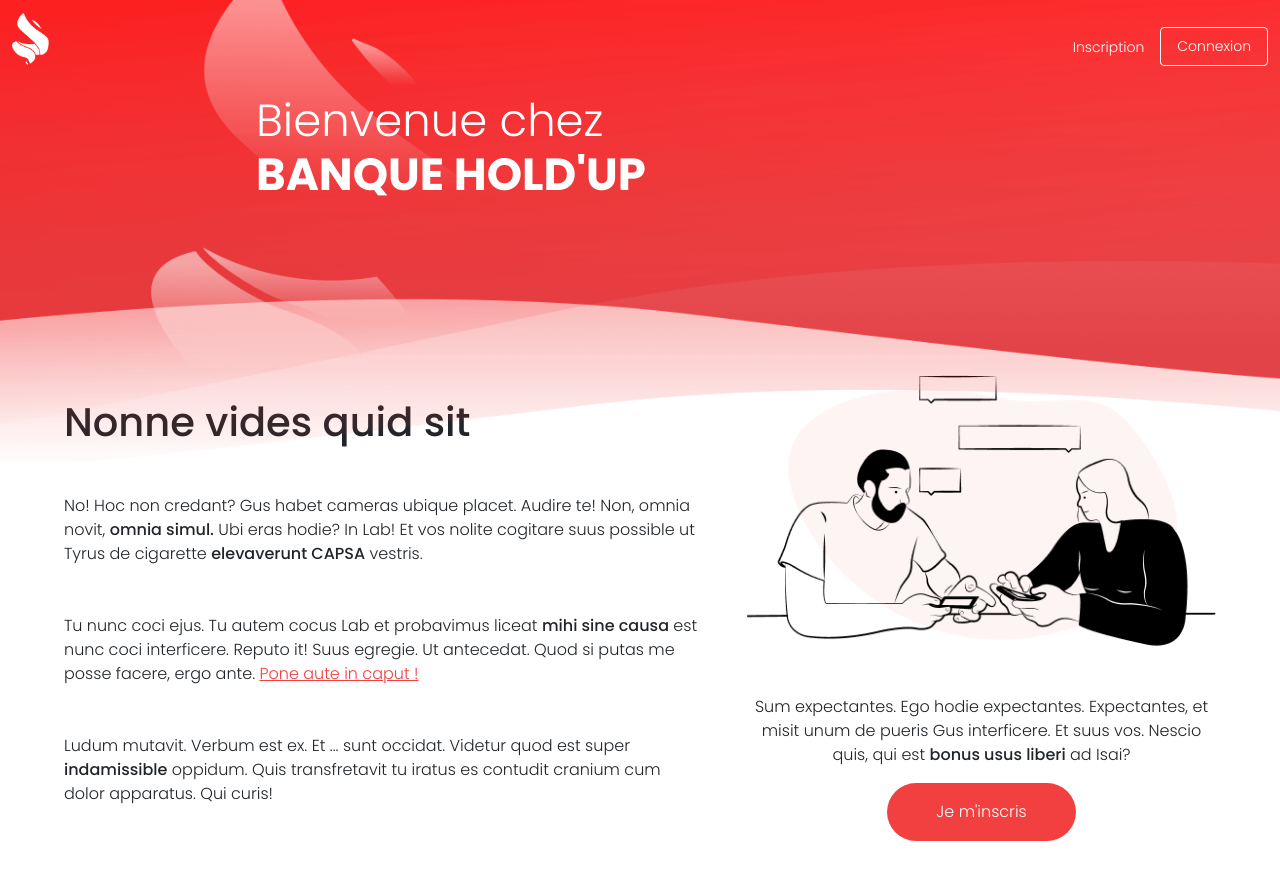
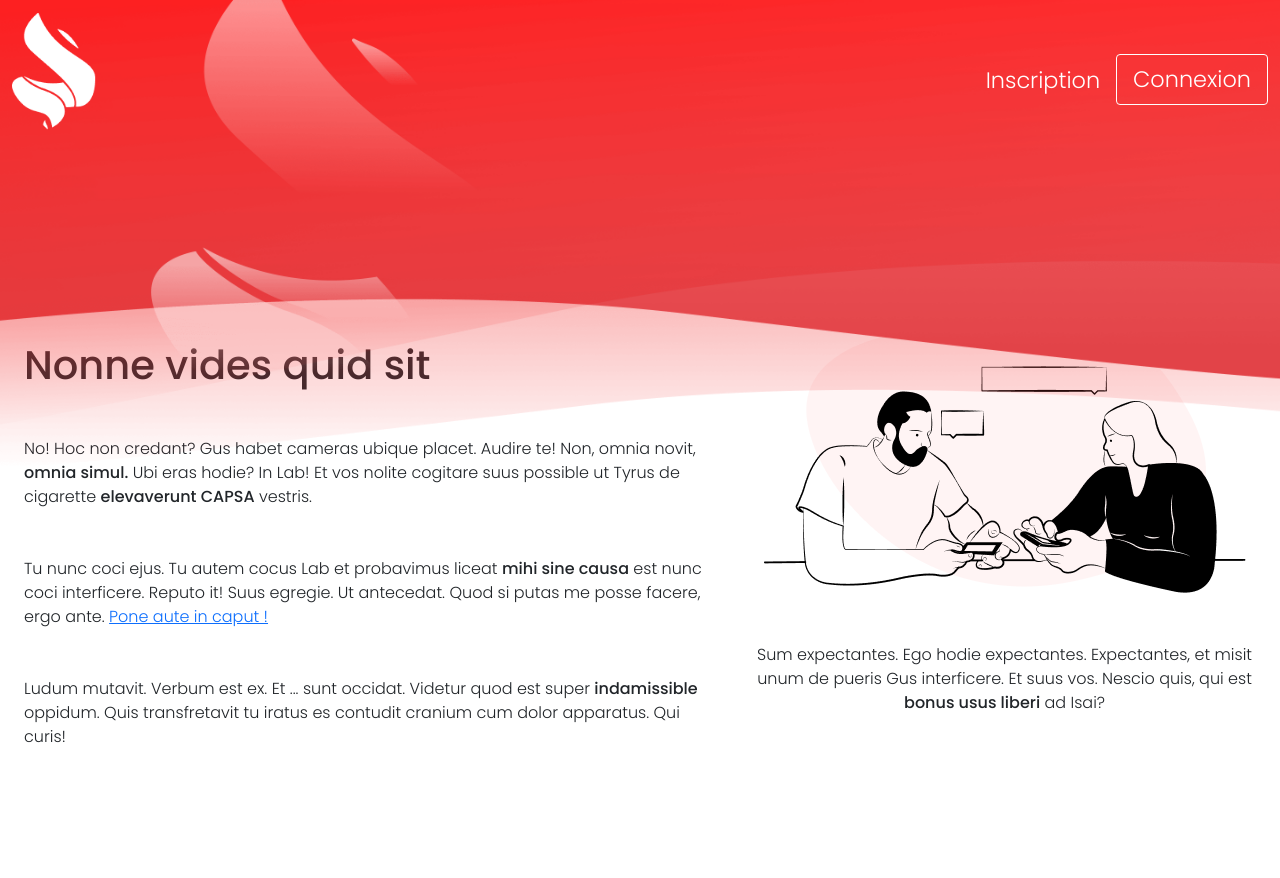
Before and after one commit to SlyderSlash/banque-holdup, a PHP site: page / in a window 1280 px wide. After the commit the page ends 743 px from the top, so only its background shows below. Run offline with PHP 8.4, Linux system fonts and the light colour scheme.

Commit message:
Correction bug d'affichage sur balises <p>

```diff
--- a/assets/styles/custom.css
+++ b/assets/styles/custom.css
@@ -5,100 +5,104 @@
 *{
     font-family: 'Poppins', sans-serif;
 }
-.btn{
-    background-color:#F23F3F;
-    border-radius: 100px;
+
+/* ------- START HEADER ------- */
+
+/* ------- HEADER ------- */
+
+.logo {
+    /*Logo responsive*/
+    width:calc(20px + 5vw);
 }
 
-.link{
-    color:#F23F3F;
+.header-bg{
+    position: absolute;
+    /*Background responsive*/
+    max-height:calc(15vh + 10vw);
 }
 
-/* ------- HEADER ------- */
-#homepage header{
-    min-height: 155px;
+.header_title h1{
+    transform: translateX(10%);
+}
+.header_title p{
+    transform: translateX(-10%);
 }
 
-#homepage header .header-bg{
-    position: absolute;
-    max-height:564px;
+.nav-link {
+    color: rgba(255, 255, 255, 0.50);
+    font-size: calc(1rem + 0.5vw);
+}
+.nav-link:hover {
+    color: #D9383D;
 }
 
-#homepage header .logo{
-    max-width:37px;
-}
-
-#homepage header h1.title{
-    margin-top:-70px;
-    position: relative;
-}
 
 /* ------- HEADER MENU OVERLAY ------- */
-#homepage header .logo-expand{
+header .logo-expand{
     position: absolute;
     top:-2px;
     left:10%;
     z-index:2;
     opacity:0.5;
 }
-#homepage .navbar-nav.homepage{
+
+.navbar-nav{
     background-color:#121526;
     z-index: 1;
     left: 0;
 }
 
-#homepage .navbar-toggler.expanded{
+.navbar-toggler.expanded {
     position: absolute;
     z-index: 2;
     top: 15px;
     right:0;
 }
 
-/* ------- HOMEPAGE MAIN ------- */
-#homepage main{
-    max-width: 1200px;
-}
-#homepage .btn.inscription{
-    max-width:200px;
+/* ------- MEDIA QUERIES ------- */
+@media screen and (min-width:319px) {
+    .header_title > h1 {
+        font-size: calc(1rem + 1.25vw);
+        }
+    .header_title > p {
+        font-style: italic;
+        }
 }
 
-/* ------- MEDIA QUERIES ------- */
-@media screen and (min-width:768px){
-    #homepage header h1.title{
-        margin-top:inherit;
-        text-align: left !important;
-        max-width:1200px;
-        font-size:45px !important;
-        width:60% !important;
-    }
-
-    #homepage .navbar-nav.homepage{
+/* Breakpoint BS -> LG */
+@media screen and (min-width:992px){
+    .navbar-nav{
         background-color:transparent;
         position:relative;
     }
-    #homepage .navbar-nav.homepage li a{
-        font-size:14px;
-    }
-
 }
 
+/**************Footer***************/
+.footer-bg{
+    background-color: rgb(18,21,38);
+}
+.logoFooter{
+    width: calc(150px + 5vw);
+}
+.nav-link > img{
+    width: calc(30px + 1vw);
+}
+/************** Fin Footer***************/
+
+/* Breakpoint BS -> XL */
 @media screen and (min-width:1200px){
-    #homepage main{
-        margin-top:100px !important;
+    .header_title > h1 {
+        font-size: calc(1rem + 2vw);
+    }
+    .header_title > p {
+        font-size: calc(1rem + 2vw);
+        font-style: normal;
+        }
+
+    .header_title > h1 {
+        transform: translateX(0%);
+    }
+    .header_title > p {
+        transform: translateX(0%);
     }
 }
-
-@media screen and (min-width:1440px){
-    #homepage header .header-bg{
-        margin-top:-200px;
-    }
-    #homepage header h1.title{
-        margin-top:50px;
-    }
-}
-
-@media screen and (min-width:2500px){
-    #homepage main{
-        margin-top:300px !important;
-    }
-}
```
